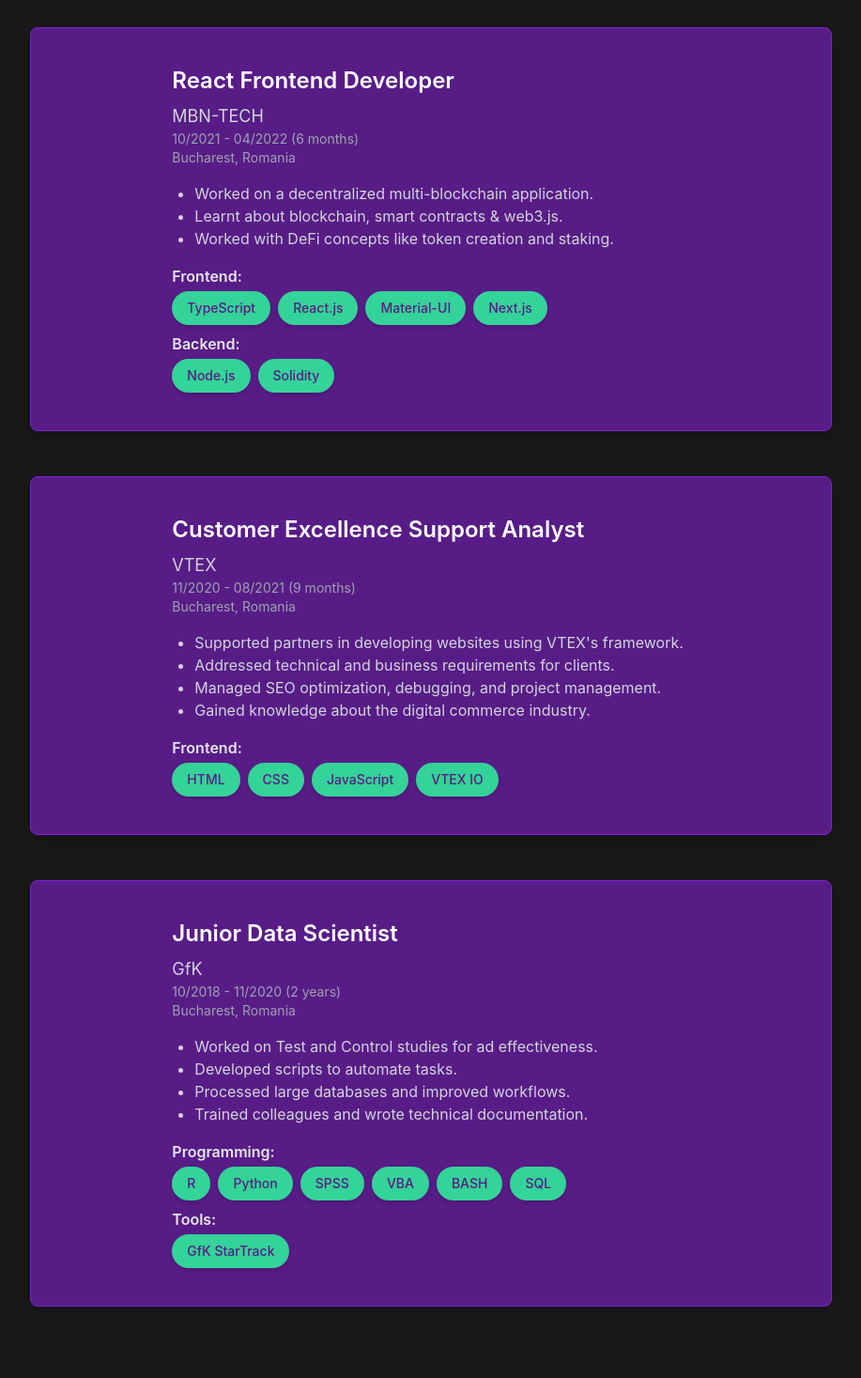
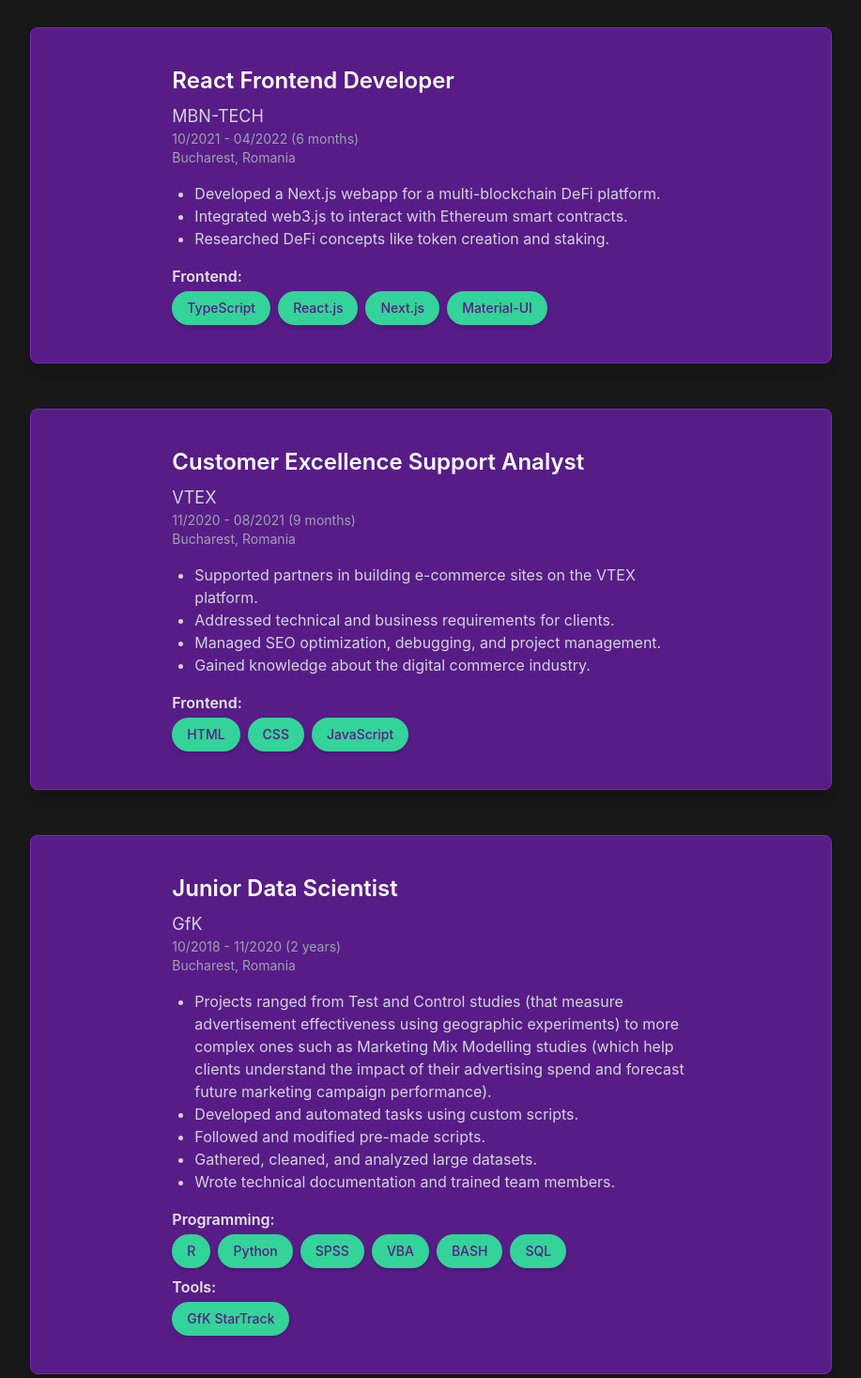
Before and after one commit to daniel-lesner/presentation-website-react-next-js, a Next.js app: page / in a window 1280 px wide. Shown: the part 2513-3980 px from the top of the page at 94% size, without its empty margins (181-1098 px from the left). Built offline with nearby package versions, Linux system fonts and the light colour scheme.

Commit message:
Changed work section wording

```diff
--- a/src/components/WorkSection.tsx
+++ b/src/components/WorkSection.tsx
@@ -10,12 +10,12 @@
     description: [
       "Developed and tested new features to enhance the company's SaaS solutions.",
       'Worked in a Test-Driven Development (TDD) environment.',
+      'Integrated third-party services like Sharepoint and Google Drive.',
       'Engaged in backporting and refactoring legacy code.',
-      'Integrated third-party services like Sharepoint and Google Drive.',
       'Participated in an Agile setup with bi-weekly sprints.',
     ],
     stack: {
-      Frontend: ['Ember.js', 'React.js', 'Bootstrap', 'Jest', 'XState'],
+      Frontend: ['Ember.js', 'React.js', 'Bootstrap', 'XState', 'Jest'],
       Backend: ['Ruby on Rails', 'Sidekiq', 'RSpec', 'JSONAPI-Resources'],
       Databases: ['MariaDB', 'Redis', 'ElasticSearch'],
       Others: ['Bash', 'Docker', 'Jenkins', 'Gitlab CI/CD'],
@@ -27,13 +27,12 @@
     duration: '10/2021 - 04/2022 (6 months)',
     location: 'Bucharest, Romania',
     description: [
-      'Worked on a decentralized multi-blockchain application.',
-      'Learnt about blockchain, smart contracts & web3.js.',
-      'Worked with DeFi concepts like token creation and staking.',
+      'Developed a Next.js webapp for a multi-blockchain DeFi platform.',
+      'Integrated web3.js to interact with Ethereum smart contracts.',
+      'Researched DeFi concepts like token creation and staking.',
     ],
     stack: {
-      Frontend: ['TypeScript', 'React.js', 'Material-UI', 'Next.js'],
-      Backend: ['Node.js', 'Solidity'],
+      Frontend: ['TypeScript', 'React.js', 'Next.js', 'Material-UI'],
     },
   },
   {
@@ -42,13 +41,13 @@
     duration: '11/2020 - 08/2021 (9 months)',
     location: 'Bucharest, Romania',
     description: [
-      "Supported partners in developing websites using VTEX's framework.",
+      'Supported partners in building e-commerce sites on the VTEX platform.',
       'Addressed technical and business requirements for clients.',
       'Managed SEO optimization, debugging, and project management.',
       'Gained knowledge about the digital commerce industry.',
     ],
     stack: {
-      Frontend: ['HTML', 'CSS', 'JavaScript', 'VTEX IO'],
+      Frontend: ['HTML', 'CSS', 'JavaScript'],
     },
   },
   {
@@ -57,10 +56,11 @@
     duration: '10/2018 - 11/2020 (2 years)',
     location: 'Bucharest, Romania',
     description: [
-      'Worked on Test and Control studies for ad effectiveness.',
-      'Developed scripts to automate tasks.',
-      'Processed large databases and improved workflows.',
-      'Trained colleagues and wrote technical documentation.',
+      'Projects ranged from Test and Control studies (that measure advertisement effectiveness using geographic experiments) to more complex ones such as Marketing Mix Modelling studies (which help clients understand the impact of their advertising spend and forecast future marketing campaign performance).',
+      'Developed and automated tasks using custom scripts.',
+      'Followed and modified pre-made scripts.',
+      'Gathered, cleaned, and analyzed large datasets.',
+      'Wrote technical documentation and trained team members.',
     ],
     stack: {
       Programming: ['R', 'Python', 'SPSS', 'VBA', 'BASH', 'SQL'],
```
